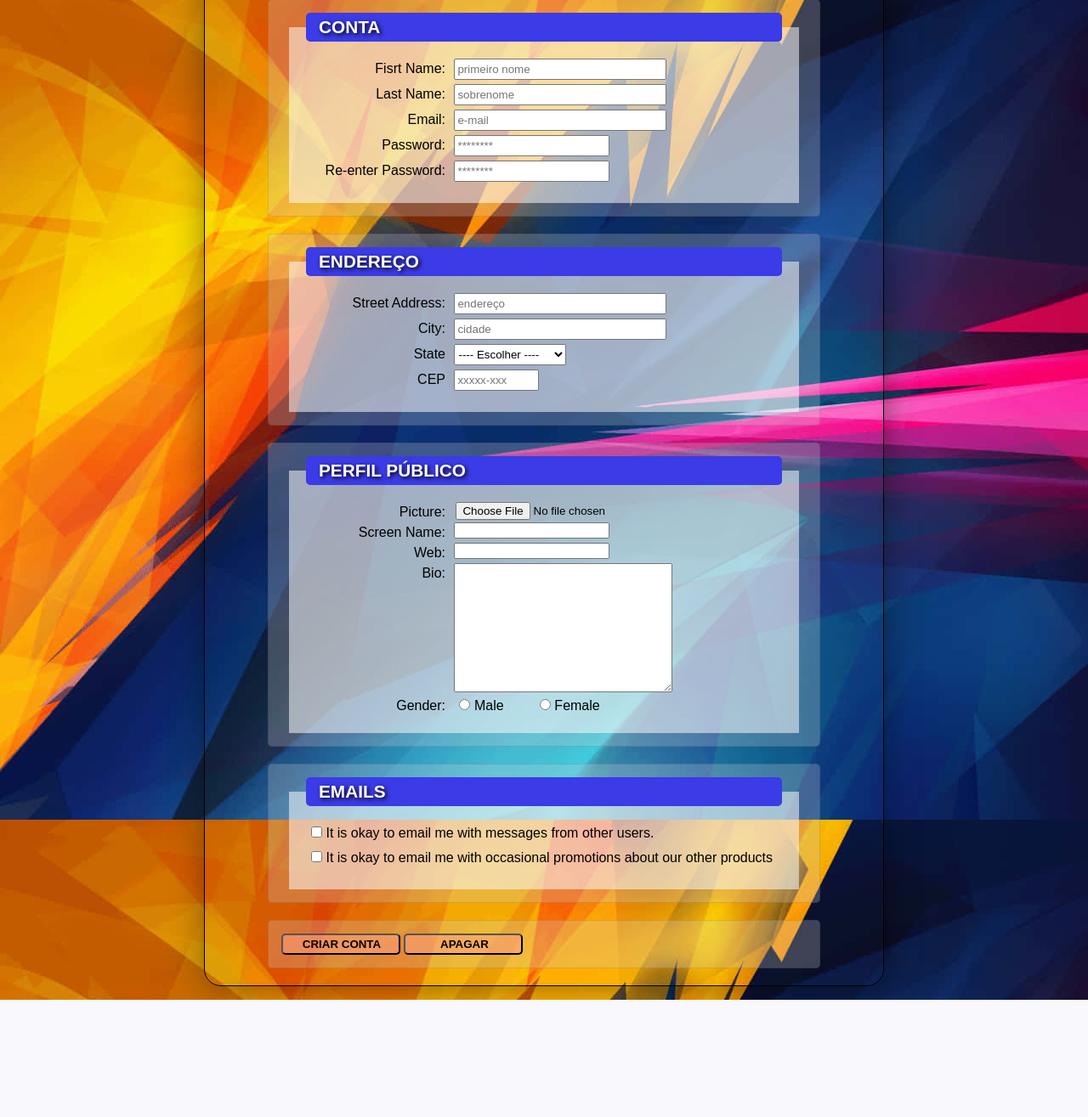
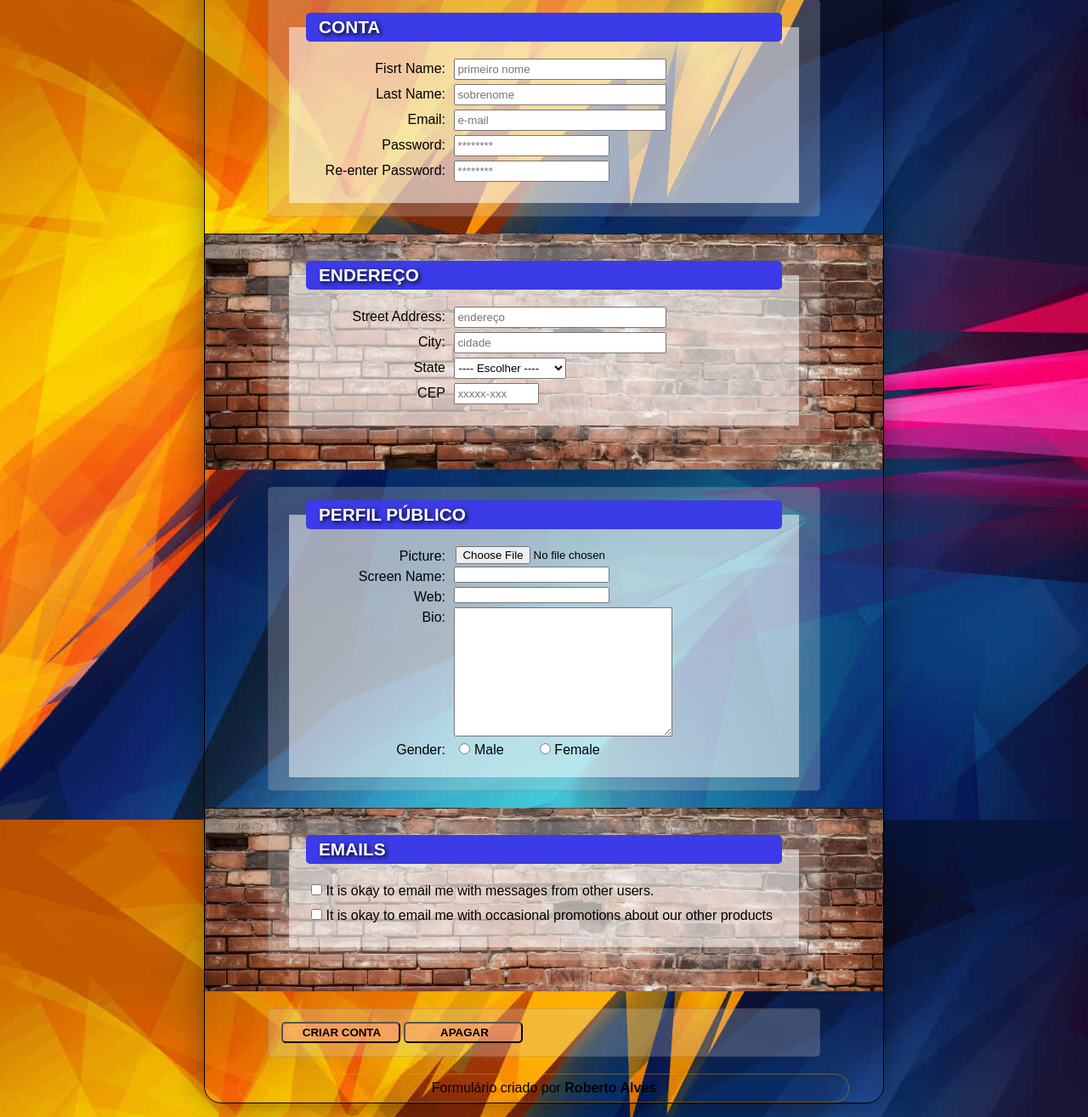
Before and after one commit to robertoalvs/Projeto-paralelo-formulario, a PHP site: page /index.html in a window 1280 px wide. Shown: the part 115-1430 px from the top of the page at 85% size. Before the commit the page ends 1292 px from the top, so only its background shows below. Run offline with PHP 8.4, Linux system fonts and the light colour scheme.

Commit message:
atualização paralax

```diff
--- a/css/style.css
+++ b/css/style.css
@@ -12,7 +12,6 @@
 body {
 
     background-image: url(../abstract-background-6m6cjbifu3zpfv84.jpg);
-    background-attachment: fixed;
 }
 
 main {
@@ -42,6 +41,17 @@ div {
     margin-bottom: 20px;
     border-radius: 5px;
     border: 0.1px solid rgba(0, 0, 0, 0.11);
+}
+
+.paralax {
+
+
+    width: 100%;
+    background-attachment: fixed;
+    background-image: url(../pngtree.jpg);
+    background-size: cover;
+    border-radius: 0px;
+
 }
 
 div:hover {
@@ -142,3 +152,14 @@ select {
     background-color: rgba(255, 160, 122, 0.562);
     font-weight: bold;
 }
+
+footer {
+
+    text-align: center;
+    border-radius: 20px ;
+    border: 1px solid rgba(255, 166, 0, 0.37);
+    width: 90%;
+    margin: auto;
+    padding: 7px;
+
+}
--- a/index.html
+++ b/index.html
@@ -50,6 +50,8 @@
 
                     </div>
 
+                    <div class="paralax">
+
                         <div id="account">
 
                             <fieldset>
@@ -57,16 +59,19 @@
                                 <legend>ENDEREÇO</legend>
 
                                 <label for="istreet">Street Address:</label>
+
                                 <input class="input-size" type="text" name="address" id="iaddress" autocomplete="street-address" required placeholder="endereço ">
 
                                 <br>
 
                                 <label for="icity">City:</label>
+
                                 <input class="input-size" type="text" name="city" id="icity" required placeholder="cidade" autocomplete="country">
 
                                 <br>
 
                                 <label for="iestado">State</label>
+
                                 <select name="estado" id="iestado" required autocomplete="country-name">
 
                                     <optgroup label="Região Sudeste">
@@ -74,7 +79,9 @@
                                         <option value="" selected >---- Escolher ----</option>
 
                                         <option value="SC">Santa Catarina</option>
+
                                         <option value="SP">São Paulo</option>
+
                                         <option value="RJ">Rio de Janeiro</option>
 
                                     </optgroup>
@@ -85,8 +92,9 @@
 
                                 <label for="izip">CEP</label>
                                 <input class="input-size size" type="number" name="zip" id="izip" required placeholder="xxxxx-xxx" autocomplete="postal-code">
+                            </fieldset>
 
-                        </fieldset>
+                        </div>
 
                     </div>
 
@@ -124,6 +132,8 @@
 
                     </div>
 
+                    <div class="paralax">
+
                         <div id="account" >
 
                             <fieldset>
@@ -140,6 +150,8 @@
 
                         </div>
 
+                    </div>
+
 
                     <div id="botoes">
 
@@ -151,6 +163,12 @@
 
                 </form>
 
+                <footer>
+
+                        <p>Formulário criado por <strong>Roberto Alves</strong></p>
+
+                </footer>
+
             </main>
 </body>
 </html>
```
Also changed, not shown: Background.png (added), pngtree.jpg (added). Lines whose indentation alone changed are shown as unchanged.
